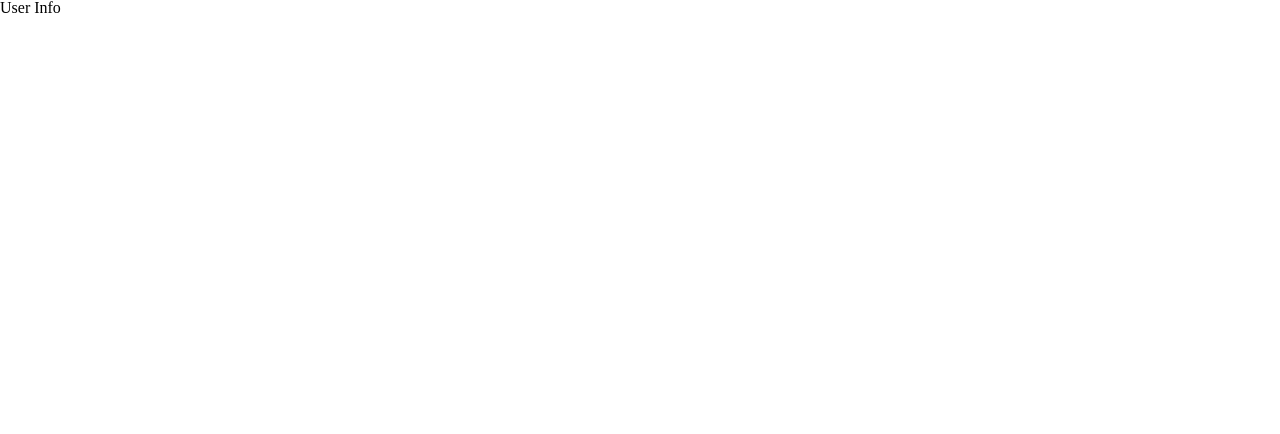
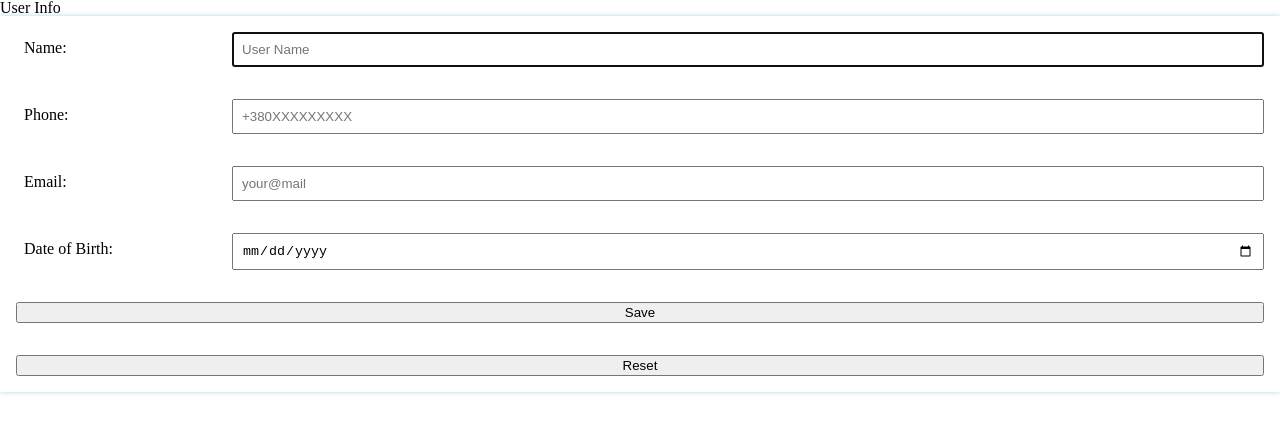
Before and after one commit to KarinaMilko/react-app_CW, a React (Vite) app: page / in a window 1280 px wide. Shown: the top 434 px of the page. Built offline with nearby package versions, Linux system fonts and the light colour scheme.

Commit message:
Add form style

```diff
--- /dev/null
+++ b/src/components/forms/ContactsForm/ContactsForm.module.sass
@@ -0,0 +1,35 @@
+.form
+  display: flex
+  flex-direction: column
+  gap: 2rem
+  padding: 1rem
+  box-shadow: 0 0 5px lightblue
+
+.label
+  display: flex
+  gap: 1rem
+  justify-content: space-between
+  flex-wrap: wrap
+  position: relative
+
+.inputCaption
+  padding: 0.5rem
+  flex: 0 1 12.5rem
+
+.input
+  padding: 0.5rem
+  flex: 1 1 25rem
+
+.valid
+  border: 1px solid green
+  background-color: lightgreen
+
+.invalid
+  border: 1px solid red
+  background-color: lightcoral
+
+.error
+  color: red
+  position: absolute
+  top: 100%
+  left: 0
--- a/src/components/forms/ContactsForm/index.jsx
+++ b/src/components/forms/ContactsForm/index.jsx
@@ -1,5 +1,6 @@
-import { Form, Formik } from "formik";
+import { ErrorMessage, Field, Form, Formik } from "formik";
 import { CONTACTS_VALIDATION_SCHEMA } from "../../../utils/validationSchemas";
+import styles from "./ContactsForm.module.sass";
 
 // Name, Tel, Email, Birthday
 // userName, phoneNumber, email, birthday
@@ -23,7 +24,64 @@ function ContactsForm() {
         onSubmit={handleSubmit}
         validationSchema={CONTACTS_VALIDATION_SCHEMA}
       >
-        {(formikProps) => <Form></Form>}
+        {(formikProps) => (
+          <Form className={styles.form}>
+            <label className={styles.label}>
+              <span className={styles.inputCaption}>Name: </span>
+              <Field
+                className={styles.input}
+                type="text"
+                name="userName"
+                placeholder="User Name"
+                autoFocus
+              />
+              <ErrorMessage
+                className={styles.error}
+                name="userName"
+                component="span"
+              />
+            </label>
+            <label className={styles.label}>
+              <span className={styles.inputCaption}>Phone: </span>
+              <Field
+                className={styles.input}
+                type="text"
+                name="phoneNumber"
+                placeholder="+380XXXXXXXXX"
+              />
+              <ErrorMessage
+                className={styles.error}
+                name="phoneNumber"
+                component="span"
+              />
+            </label>
+            <label className={styles.label}>
+              <span className={styles.inputCaption}>Email: </span>
+              <Field
+                className={styles.input}
+                type="email"
+                name="email"
+                placeholder="your@mail"
+              />
+              <ErrorMessage
+                className={styles.error}
+                name="email"
+                component="span"
+              />
+            </label>
+            <label className={styles.label}>
+              <span className={styles.inputCaption}>Date of Birth: </span>
+              <Field className={styles.input} type="date" name="birthday" />
+              <ErrorMessage
+                className={styles.error}
+                name="birthday"
+                component="span"
+              />
+            </label>
+            <button type="submit">Save</button>
+            <button type="reset">Reset</button>
+          </Form>
+        )}
       </Formik>
     </div>
   );
```
